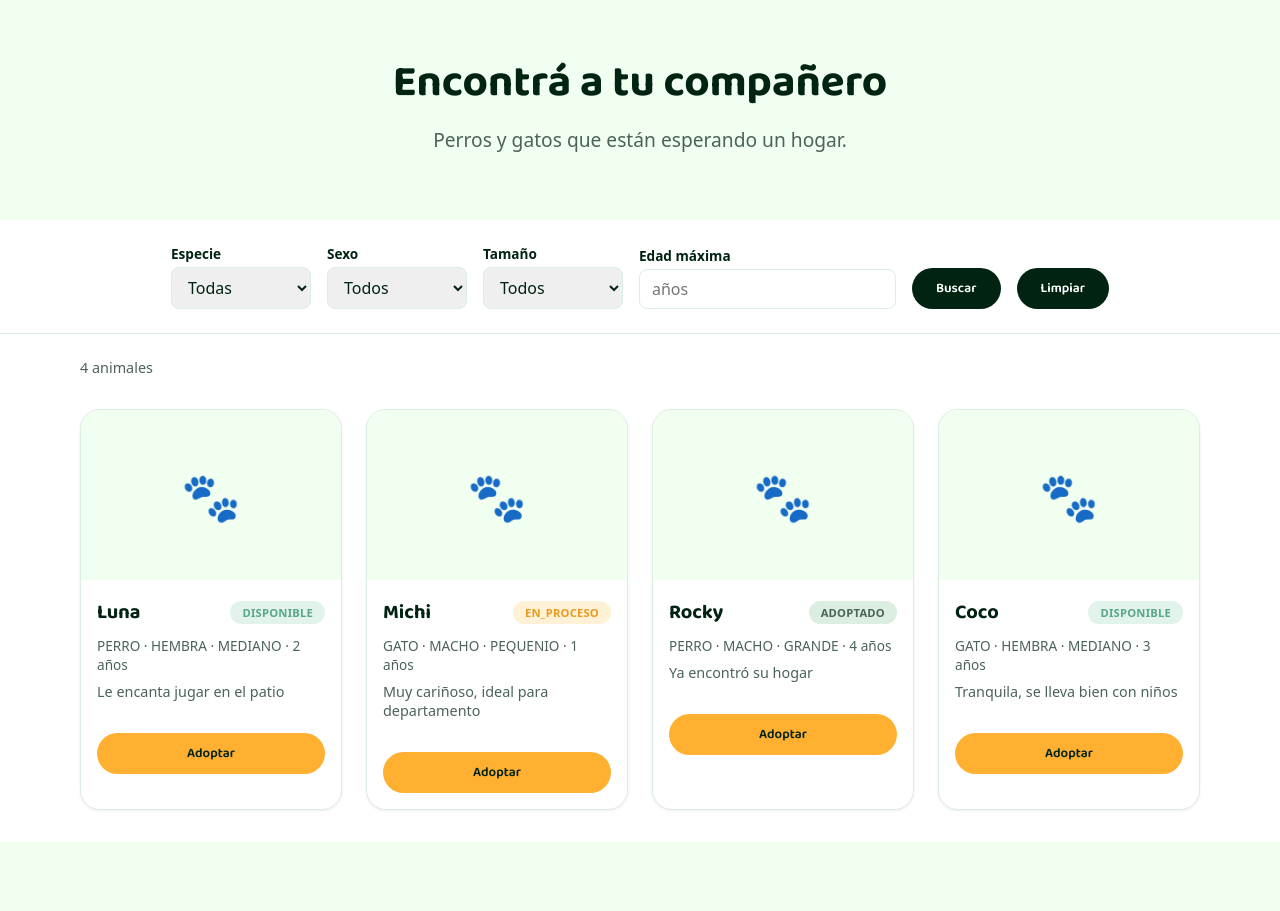
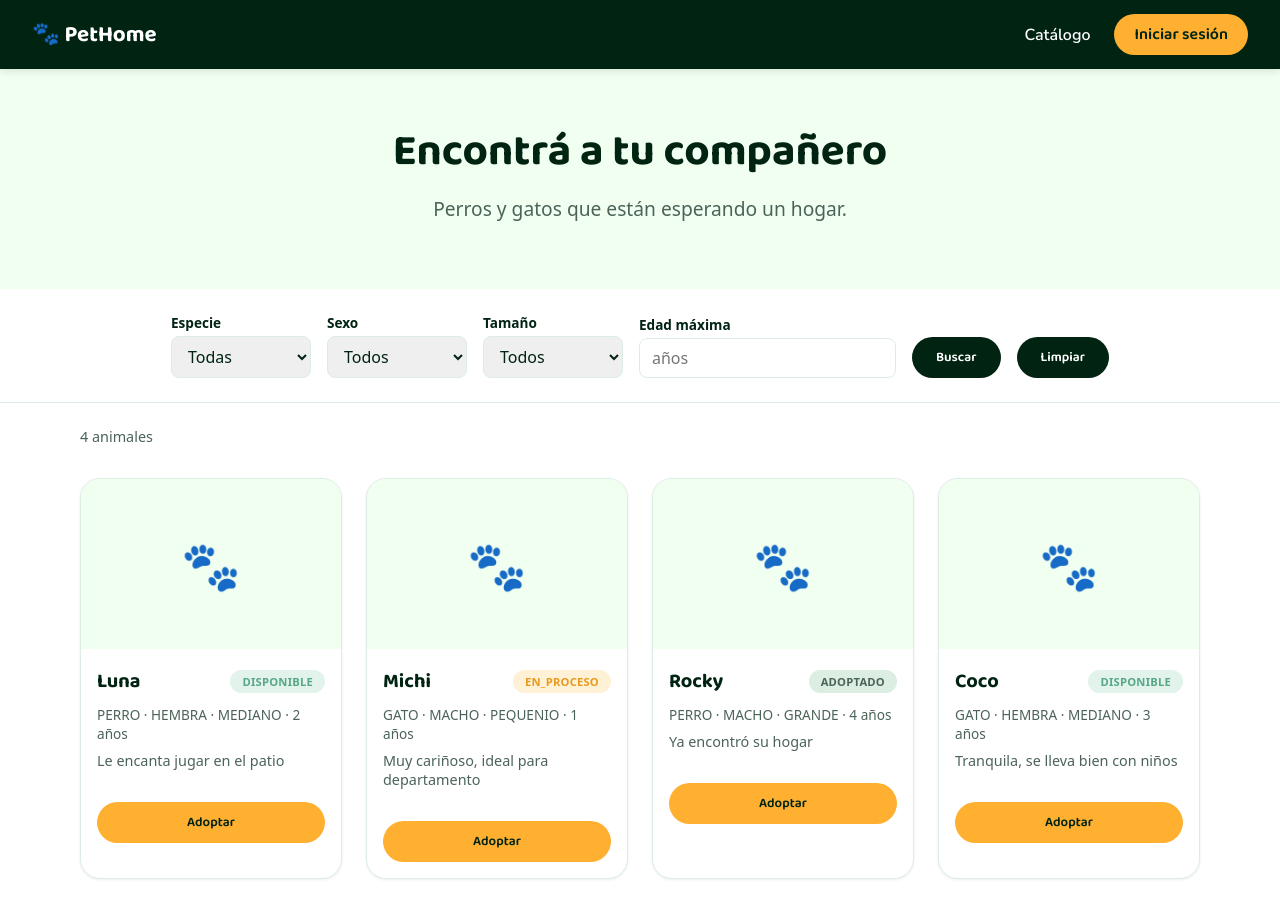
Before and after one commit to LuciaMunch/PetHome, an Angular app in the folder frontend/: page /catalogo in a window 1280 px wide. Before the commit the page ends 842 px from the top, so only its background shows below. Built offline with nearby package versions, Linux system fonts and the light colour scheme; no server answers.

Commit message:
Agregar header global con navegacion segun el rol

```diff
--- a/frontend/src/app/app.html
+++ b/frontend/src/app/app.html
@@ -1 +1,2 @@
+<app-header></app-header>
 <router-outlet></router-outlet>
--- a/frontend/src/app/app.ts
+++ b/frontend/src/app/app.ts
@@ -1,9 +1,10 @@
 import { Component, signal } from '@angular/core';
 import { RouterOutlet } from '@angular/router';
+import { Header } from './components/header/header';
 
 @Component({
   selector: 'app-root',
-  imports: [RouterOutlet],
+  imports: [RouterOutlet, Header],
   templateUrl: './app.html',
   styleUrl: './app.css'
 })
--- /dev/null
+++ b/frontend/src/app/components/header/header.css
@@ -0,0 +1,57 @@
+.header {
+  display: flex;
+  align-items: center;
+  justify-content: space-between;
+  padding: 14px 32px;
+  background: var(--verde-oscuro, #012312);
+  box-shadow: 0 2px 8px rgba(1, 35, 18, 0.12);
+  position: sticky;
+  top: 0;
+  z-index: 100;
+}
+
+.logo {
+  font-family: var(--fuente-titulos, 'Baloo 2', sans-serif);
+  font-size: 1.4rem;
+  font-weight: 700;
+  color: #FFFFFF;
+  text-decoration: none;
+}
+
+.nav {
+  display: flex;
+  align-items: center;
+  gap: 8px;
+}
+
+.nav-link {
+  color: #FFFFFF;
+  text-decoration: none;
+  font-family: var(--fuente-texto, 'Nunito Sans', sans-serif);
+  font-weight: 600;
+  padding: 8px 16px;
+  border-radius: 999px;
+  transition: background-color 0.15s;
+}
+
+.nav-link:hover {
+  background: rgba(255, 255, 255, 0.12);
+}
+
+.nav-btn {
+  background: var(--naranja, #FFB031);
+  color: var(--verde-oscuro, #012312);
+  border: none;
+  font-family: var(--fuente-titulos, 'Baloo 2', sans-serif);
+  font-weight: 600;
+  font-size: 1rem;
+  padding: 8px 20px;
+  border-radius: 999px;
+  cursor: pointer;
+  text-decoration: none;
+  transition: background-color 0.15s;
+}
+
+.nav-btn:hover {
+  background: var(--naranja-oscuro, #E89A1C);
+}
--- /dev/null
+++ b/frontend/src/app/components/header/header.html
@@ -0,0 +1,21 @@
+<header class="header">
+  <a routerLink="/catalogo" class="logo">🐾 PetHome</a>
+
+  <nav class="nav">
+    <a routerLink="/catalogo" class="nav-link">Catálogo</a>
+
+    @if (rol === 'ADMIN') {
+    <a routerLink="/home-admin" class="nav-link">Panel</a>
+    }
+
+    @if (rol === 'ADOPTANTE') {
+    <a routerLink="/mis-solicitudes" class="nav-link">Mis solicitudes</a>
+    }
+
+    @if (rol) {
+    <button class="nav-btn" (click)="cerrarSesion()">Cerrar sesión</button>
+    } @else {
+    <a routerLink="/auth" class="nav-btn">Iniciar sesión</a>
+    }
+  </nav>
+</header>
--- /dev/null
+++ b/frontend/src/app/components/header/header.ts
@@ -0,0 +1,28 @@
+import { Component } from '@angular/core';
+import { CommonModule } from '@angular/common';
+import { RouterLink, Router } from '@angular/router';
+import { AuthService } from '../../services/auth.service';
+
+@Component({
+  selector: 'app-header',
+  standalone: true,
+  imports: [CommonModule, RouterLink],
+  templateUrl: './header.html',
+  styleUrl: './header.css',
+})
+export class Header {
+
+  constructor(
+    public authService: AuthService,
+    private router: Router
+  ) {}
+
+  get rol(): string | null {
+    return this.authService.getRol();
+  }
+
+  cerrarSesion(): void {
+    this.authService.logout();
+    this.router.navigate(['/catalogo']);
+  }
+}
```
Also changed, not shown: 1 other file (tests, documents, lock files or other folders).
